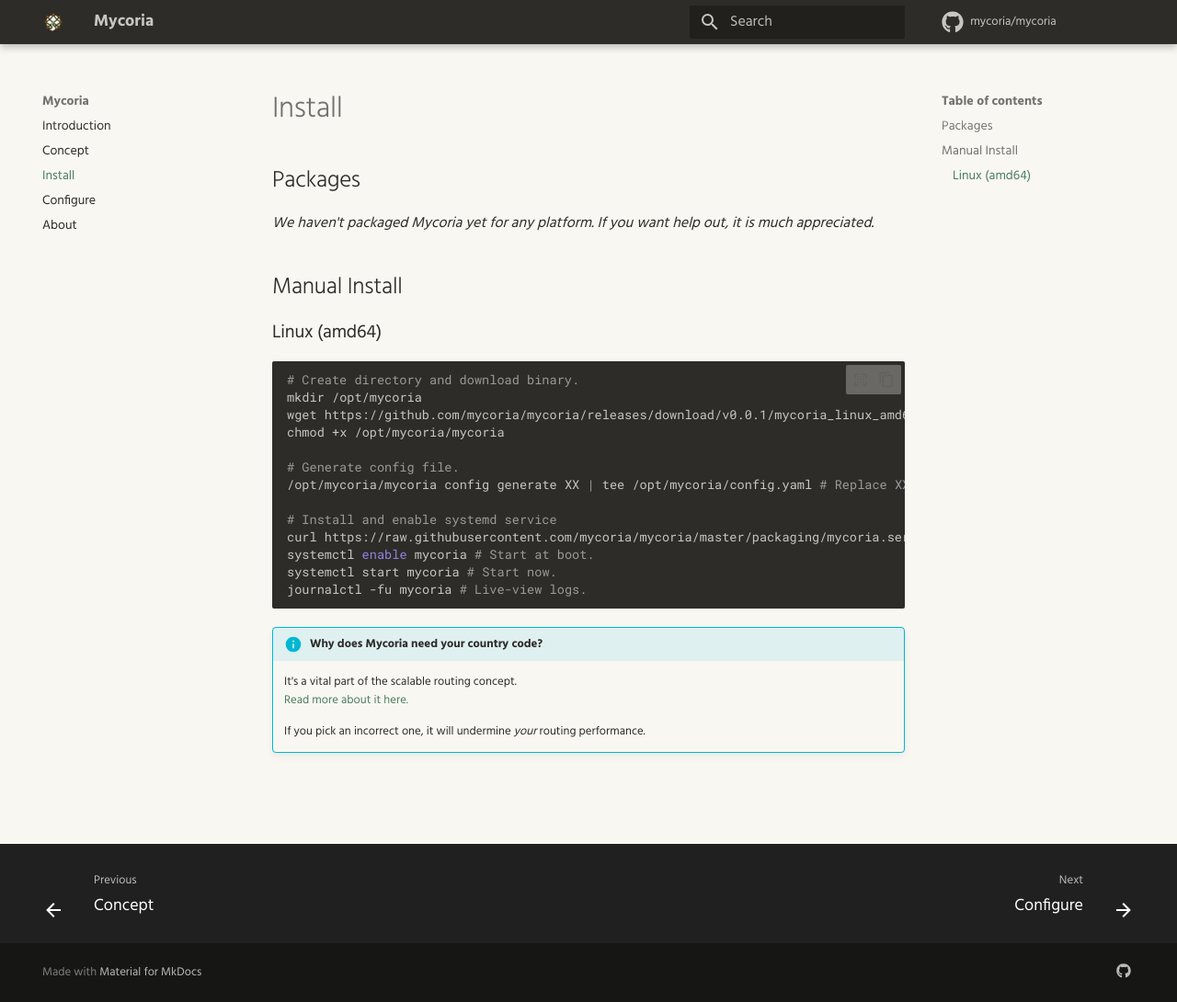
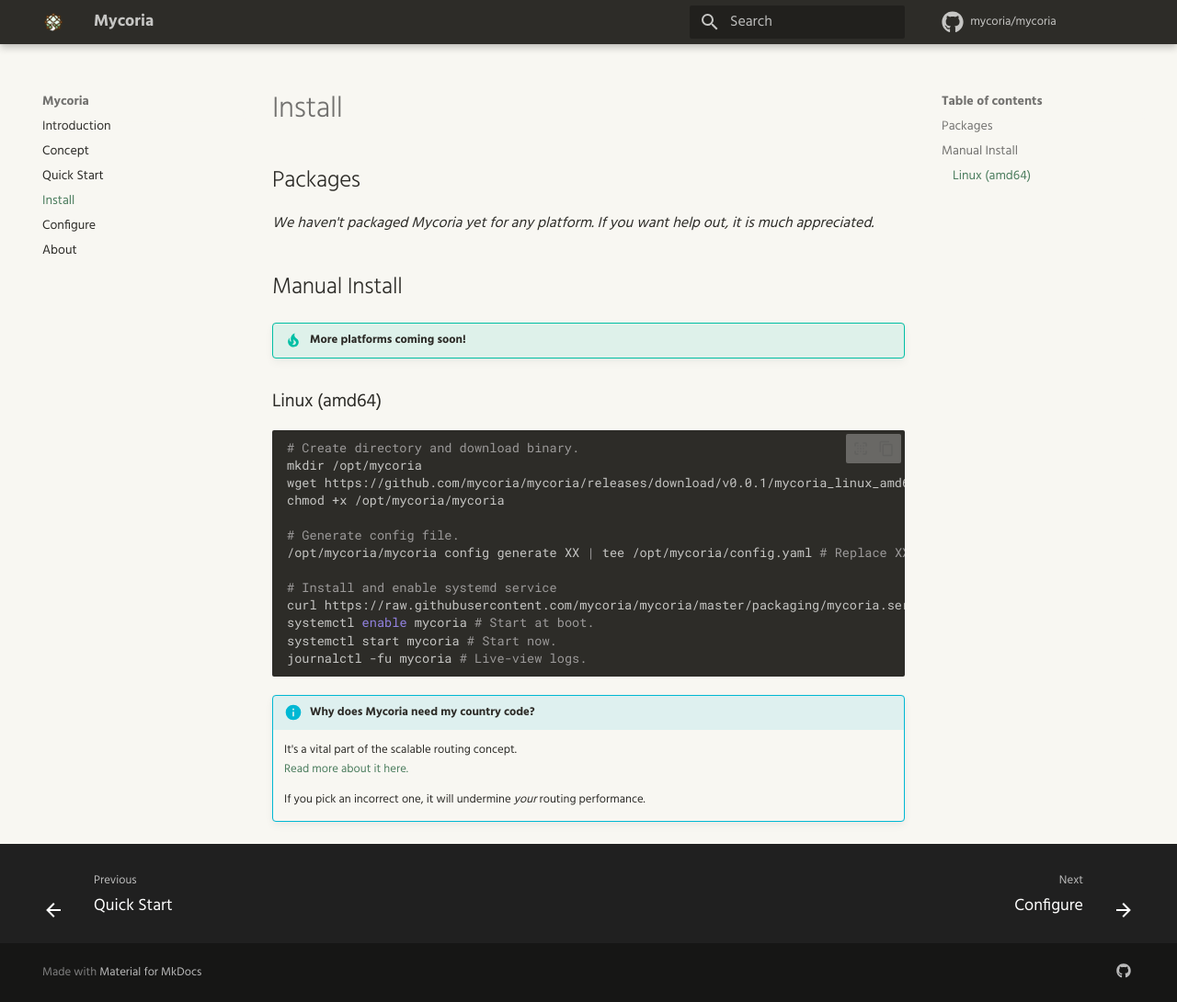
Before and after one commit to mycoria/web, an MkDocs documentation site: the page built from docs/install.md, in a window 1280 px wide and 1090 px high. Shown: the whole window at 92% size. Built offline with MkDocs 1.6.1 and Material for MkDocs 9.7.7, drawn with Linux system fonts in a browser that asks for light colours; plug-ins that fetch from the network failed and are left out; comment, search, counter and statistics services are not loaded.

Commit message:
Add quick start guide

````diff
--- a/docs/install.md
+++ b/docs/install.md
@@ -5,6 +5,8 @@
 _We haven't packaged Mycoria yet for any platform. If you want help out, it is much appreciated._
 
 ## Manual Install
+
+!!! tip "More platforms coming soon!"
 
 ### Linux (amd64)
 
@@ -24,7 +26,7 @@
 journalctl -fu mycoria # Live-view logs.
 ```
 
-!!! info "Why does Mycoria need your country code?"
+!!! info "Why does Mycoria need my country code?"
 
     It's a vital part of the scalable routing concept.
     [Read more about it here.](/concept/#scalable-routing)
--- a/mkdocs.yml
+++ b/mkdocs.yml
@@ -12,6 +12,7 @@
 nav:
   - Introduction: index.md
   - Concept: concept.md
+  - Quick Start: quick-start.md
   - Install: install.md
   - Configure: configure.md
   - About: about.md
````
Also changed, not shown: docs/configure.md (+1 -1 lines), docs/quick-start.md (added, +29 -0 lines).
